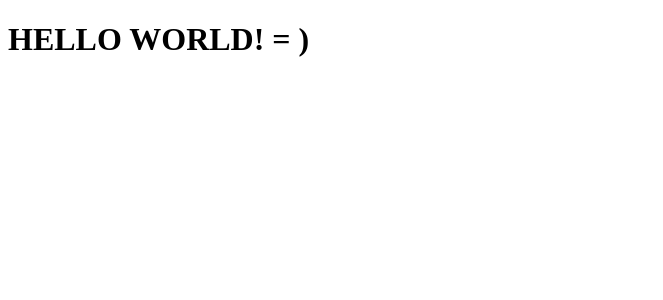
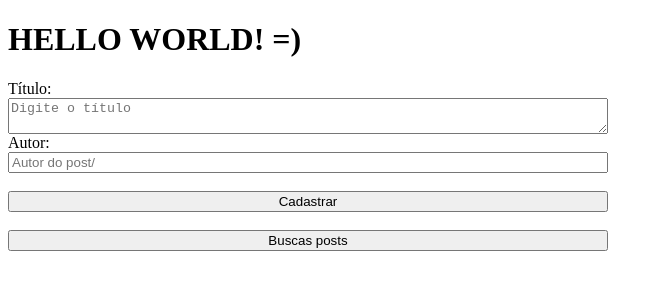
Before and after one commit to GilCarvalhal/firebase, a React (Create React App) app: page / in a window 1280 px wide. Shown: the top 300 px of the page, without its empty margins (0-663 px from the left). Built offline with nearby package versions, Linux system fonts and the light colour scheme.

Commit message:
usando nossa database

```diff
--- a/src/App.js
+++ b/src/App.js
@@ -1,9 +1,71 @@
+import { db } from "./firebaseConnection";
+import { doc, setDoc, collection, addDoc, getDoc } from "firebase/firestore";
+import "./app.css";
+import { useState } from "react";
 
 function App() {
+  const [titulo, setTitulo] = useState('');
+  const [autor, setAutor] = useState('');
+
+  async function handleAdd() {
+    // await setDoc(doc(db, "posts", "12345"), {
+    //   titulo: titulo,
+    //   autor: autor,
+    // })
+    //   .then(() => {
+    //     console.log("DADOS REGISTRADOS NO BANCO!");
+    //   })
+    //   .catch((error) => {
+    //     console.log("GEROU ERRO!" + error);
+    //   })
+
+    await addDoc(collection(db, "posts"), {
+      titulo: titulo,
+      autor: autor,
+    })
+      .then(() => {
+        console.log("CADASTRADO COM SUCESSO");
+        setTitulo('');
+        setAutor('');
+      })
+      .catch((error) => {
+        console.log("GEROU ERRO!" + error);
+      })
+  }
+
+  async function buscarPost() {
+    const postRef = doc(db, "posts", "12345")
+
+    await getDoc(postRef)
+      .then((snapshot) => {
+        setAutor(snapshot.data().autor)
+        setTitulo(snapshot.data().titulo)
+      })
+      .catch(() => {
+        console.log("ERRO AO BUSCAR!");
+      })
+  }
+
   return (
     <div>
-      <h1>HELLO WORLD! = )</h1>
+      <h1>HELLO WORLD! =)</h1>
+
+      <div className="container">
+        <label>
+          Título:
+        </label>
+        <textarea type="text" placeholder="Digite o título" value={titulo} onChange={(e) => setTitulo(e.target.value)} />
+
+        <label>
+          Autor:
+        </label>
+        <input type="text" placeholder="Autor do post/" value={autor} onChange={(e) => setAutor(e.target.value)} /> <br />
+
+        <button onClick={handleAdd}>Cadastrar</button> <br />
+        <button onClick={buscarPost}>Buscas posts</button>
+      </div>
     </div>
+
   );
 }
 
--- /dev/null
+++ b/src/app.css
@@ -0,0 +1,5 @@
+.container {
+  width: 600px;
+  display: flex;
+  flex-direction: column;
+}
```
